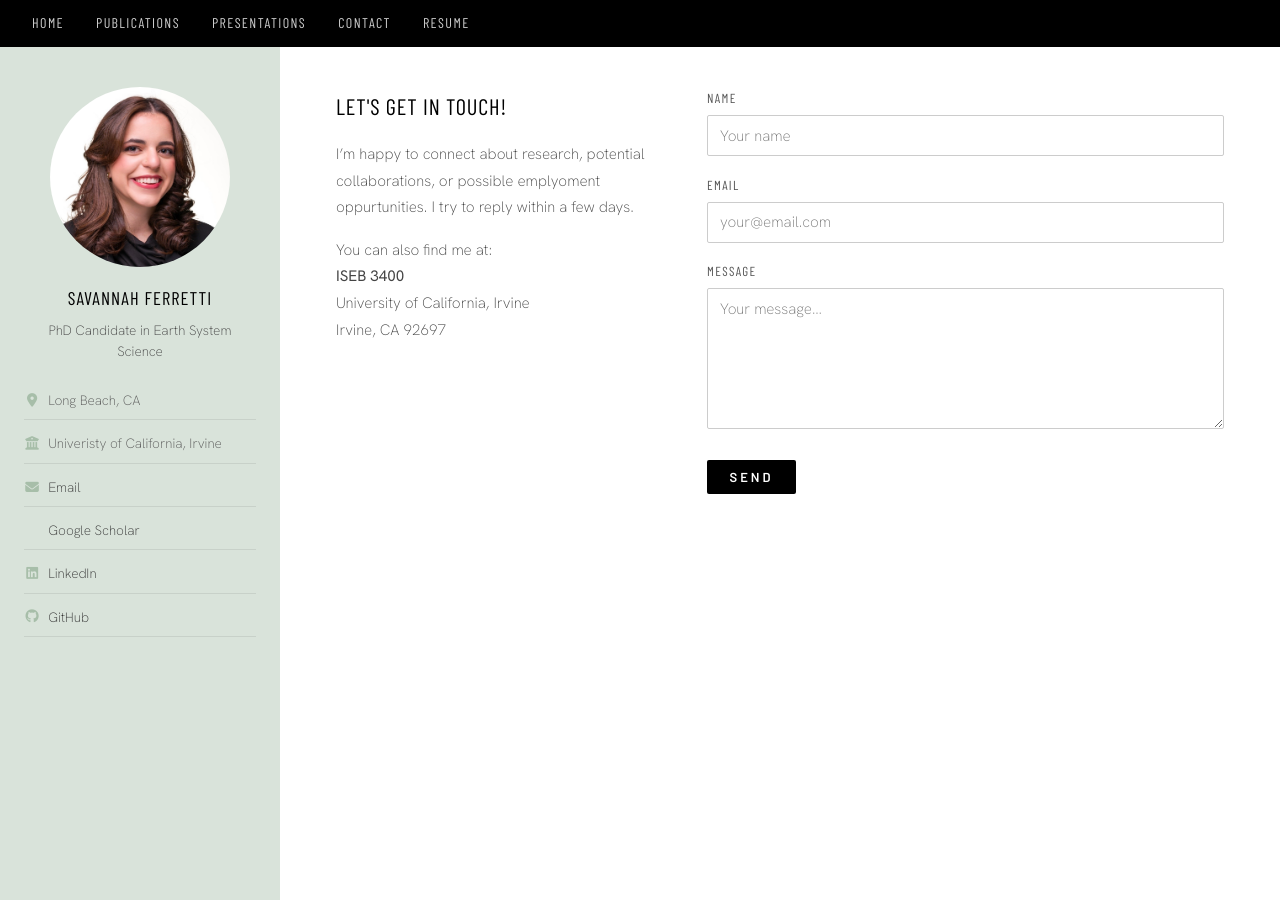
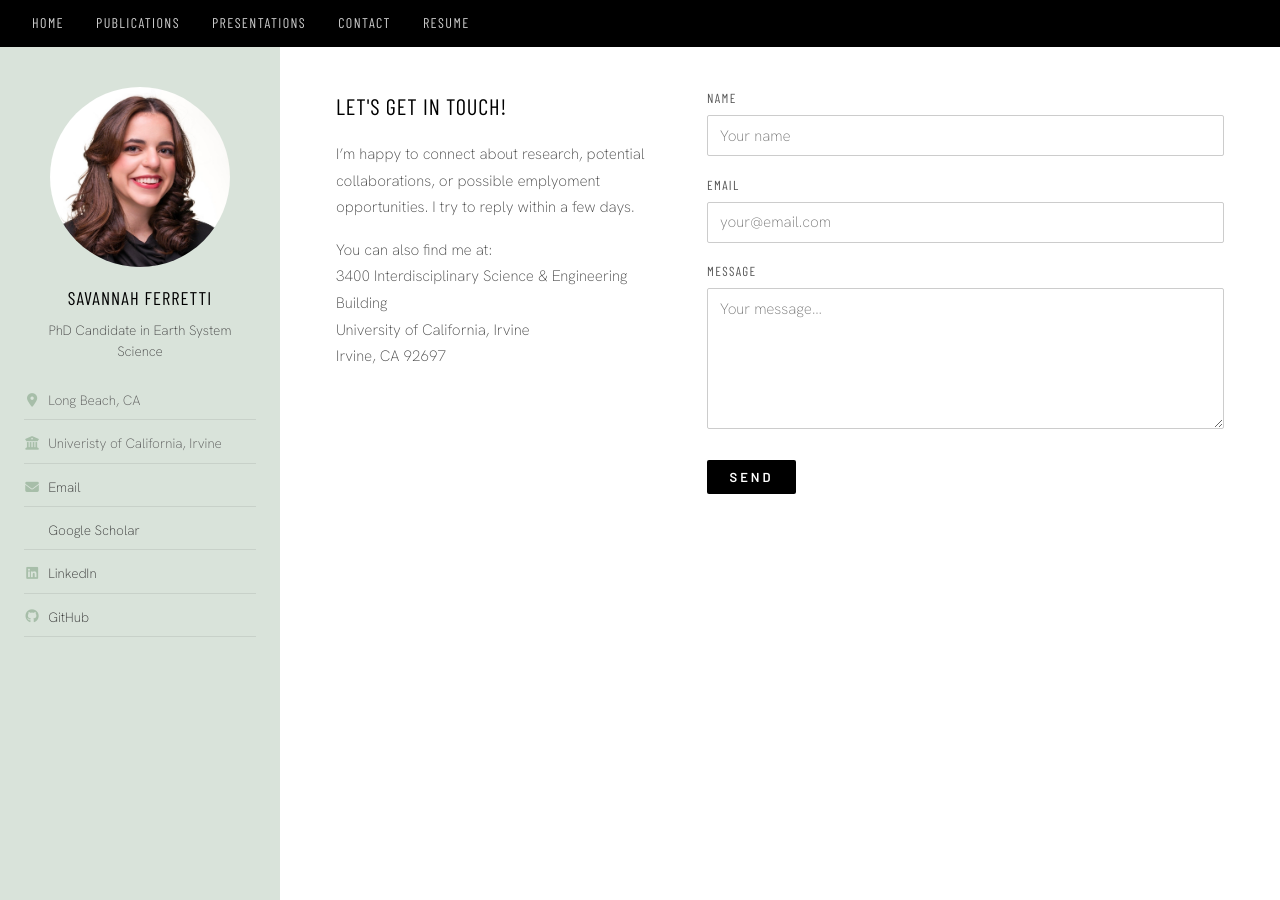
Before and after one commit to savannahferretti/savannahferretti.github.io, a Jekyll site: the page built from pages/contact.md, in a window 1280 px wide. Built offline with Jekyll 4.4.1, drawn with Linux system fonts in a browser that asks for light colours; a style sheet for code colours, icons or effects is not loaded.

Commit message:
Update contact.md

```diff
--- a/pages/contact.md
+++ b/pages/contact.md
@@ -9,11 +9,11 @@ permalink: /contact/
   <div class="contact-intro">
     <h2>Let's get in touch!</h2>
     <p>
-      I’m happy to connect about research, potential collaborations, or possible emplyoment oppurtunities. I try to reply within a few days.
+      I’m happy to connect about research, potential collaborations, or possible emplyoment opportunities. I try to reply within a few days.
     </p>
     <p>
       You can also find me at:<br>
-      <strong>ISEB 3400</strong><br>
+      3400 Interdisciplinary Science & Engineering Building<br>
       University of California, Irvine<br>
       Irvine, CA 92697
     </p>
```
